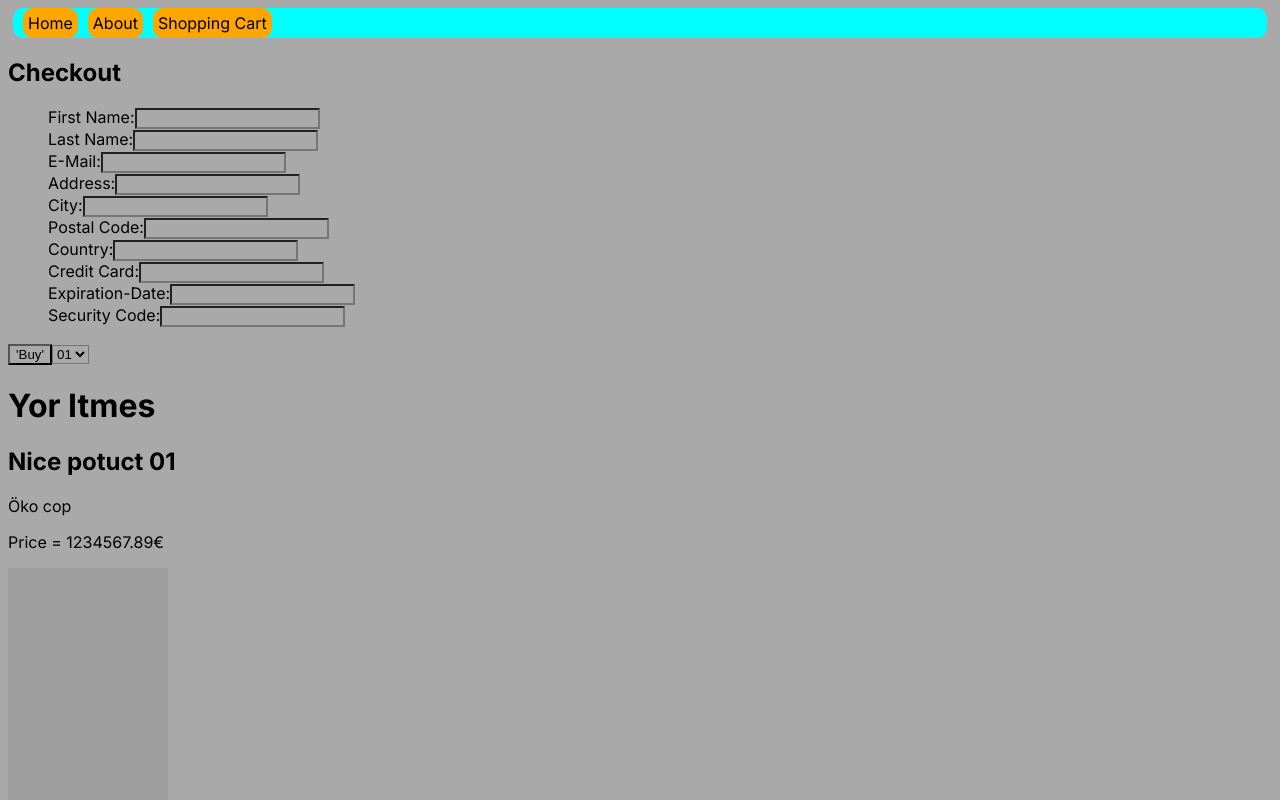
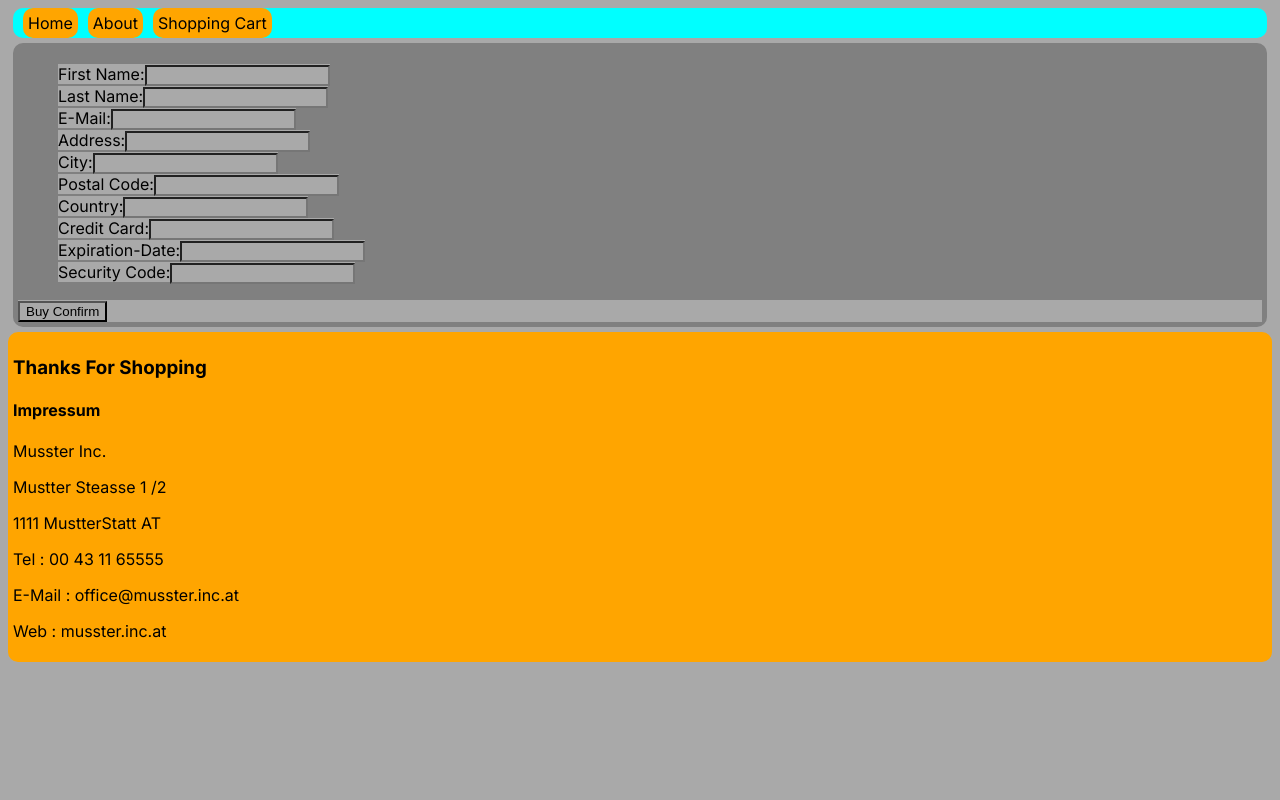
Before and after one commit to Bernkra96/next.js-ecommerce-store, a Next.js app: page /checkout in a window 1280 px wide. Shown: the top 800 px of the page. Built offline with nearby package versions, Linux system fonts and the light colour scheme; no server answers; grey boxes are pictures that could not be loaded.

Commit message:
Fix page Linking

```diff
--- a/app/cart/cartPage.js
+++ b/app/cart/cartPage.js
@@ -3,5 +3,5 @@
 import { redirect } from 'next/navigation';
 
 export async function GoCeckout() {
-  return await redirect('/chekout');
+  await redirect('/checkout');
 }
--- a/app/cart/page.js
+++ b/app/cart/page.js
@@ -1,6 +1,7 @@
 import { cookies } from 'next/headers';
 import Image from 'next/image';
 import { getItem } from '../database/items';
+import CartPageForm from './cartPageFrom';
 
 export default function cartPage() {
   // const cookieStore = cookies();
@@ -29,9 +30,9 @@ export default function cartPage() {
           height={600}
         />
       </div>
+
+      <CartPageForm />
       <p>{'Total = ' + item.price / 100 + '€'} </p>
-      <a href="/checkout">Buy</a>
-      <button type="button">Delide Card</button>
     </>
   );
 }
--- a/app/checkout/ActionsBuyFrom.js
+++ b/app/checkout/ActionsBuyFrom.js
@@ -1,6 +1,6 @@
 'use server';
 
-import { redirect } from 'next/';
+import { redirect } from 'next/navigation';
 
 export async function BuyItem() {
   await redirect('/thanks');
--- a/app/checkout/BuyFrorm.js
+++ b/app/checkout/BuyFrorm.js
@@ -1,33 +1,11 @@
 'use client';
 
-import { useState } from 'react';
 import { BuyItem } from './ActionsBuyFrom';
 
 export default function BuyForm() {
-  const [select, setSelect] = useState(1);
-
   return (
     <div>
-      <form>
-        <button
-          type="button"
-          onClick={async () => {
-            return await BuyItem();
-          }}
-          data-test-id="checkout-confirm-order"
-        >
-          'Buy'
-        </button>
-
-        <select value={select} onChange={(e) => setSelect(e.target.value)}>
-          <h4> {select} </h4>
-          <option>01</option>
-          <option>02</option>
-          <option>03</option>
-          <option>04</option>
-          <option>05</option>
-        </select>
-      </form>
+      <button onClick={async () => await BuyItem()}> Buy Confirm </button>
     </div>
   );
 }
--- a/app/checkout/page.js
+++ b/app/checkout/page.js
@@ -1,19 +1,8 @@
-import { cookies } from 'next/headers';
-import Image from 'next/image';
-import { getItem } from '../database/items';
 import BuyForm from './BuyFrorm';
 
 export default function CheckoutPage() {
-  const getItemCart = cookies().getAll('itemCart');
-  const itemCart = getItemCart;
-  const regex = /\d+(?=})/gm;
-  const itemsid = regex.exec(JSON.stringify(itemCart));
-  const item = getItem(Number(itemsid));
-
   return (
-    <div>
-      <h2>Checkout </h2>
-
+    <main>
       <form>
         <ul>
           <li>
@@ -85,28 +74,10 @@ export default function CheckoutPage() {
             </label>
           </li>
         </ul>
-
-        <BuyForm getItemStk={Number(itemsid)} />
       </form>
-
       <div>
-        {' '}
-        <h1>Yor Itmes </h1>
-        <div>
-          <h2>{item.itemName} </h2>
-
-          <p>{item.brand} </p>
-          <p>{'Price = ' + item.price / 100 + '€'} </p>
-          <Image
-            src={item.img}
-            alt={item.itemName}
-            unoptimized
-            width={160}
-            height={300}
-          />
-        </div>
-        <p>{'Total = ' + item.price / 100 + '€'} </p>
+        <BuyForm />
       </div>
-    </div>
+    </main>
   );
 }
```
Also changed, not shown: app/Items/[Itemid]/page.js (+2 -6 lines), app/cart/cartPageFrom.js (added, +16 -0 lines), app/thanks/page.js (+4 -4 lines), 1 other file (tests, documents, lock files or other folders).
